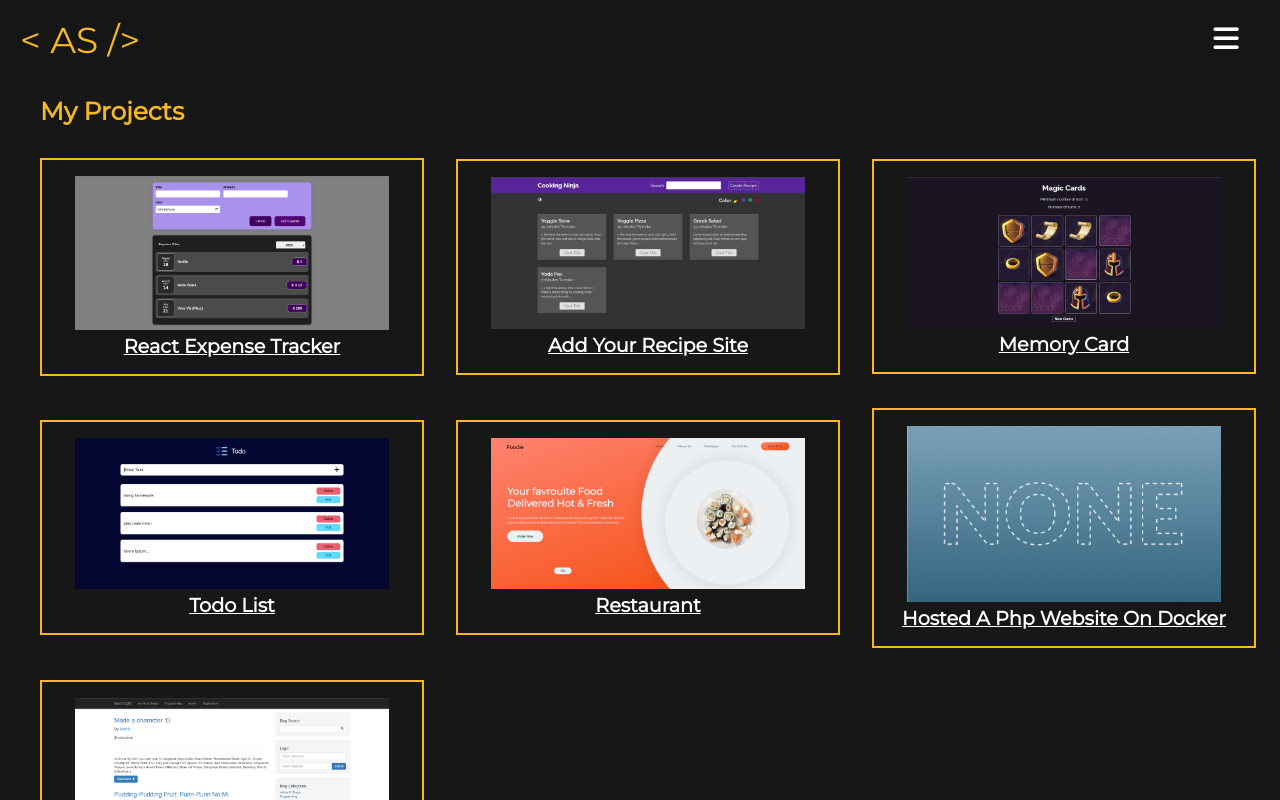
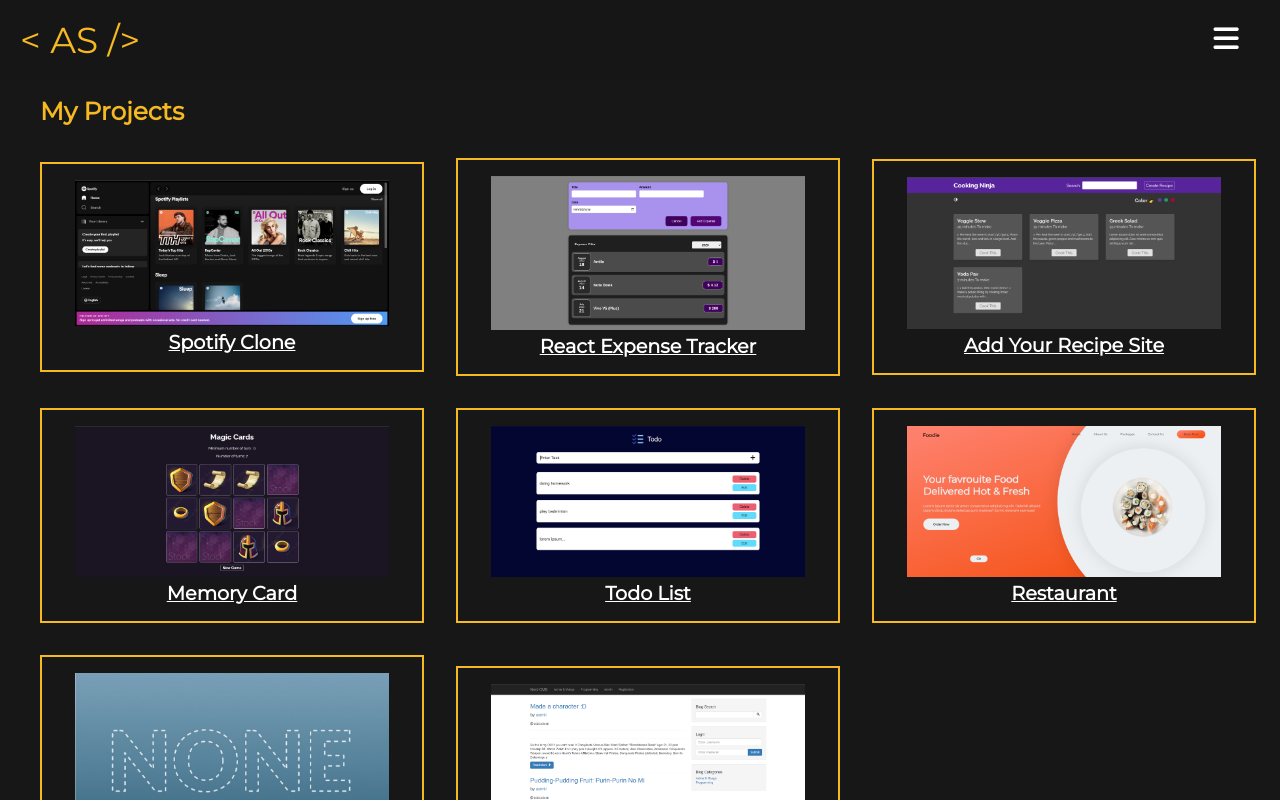
Before and after one commit to Aamir041/portfolio-webiste, a React (Vite) app: page /projects in a window 1280 px wide. Shown: the top 800 px of the page. Built offline with nearby package versions, Linux system fonts and the light colour scheme.

Commit message:
Spotify Clone Added

```diff
--- a/src/components/Projects/Projects.jsx
+++ b/src/components/Projects/Projects.jsx
@@ -6,10 +6,17 @@ import memoryCardGameImg from "../../assets/projectsImg/memory-card-game/img.png
 import todoImg from "../../assets/projectsImg/todo/img.png";
 import restaurantImg from "../../assets/projectsImg/restaurant-homepage/img.png";
 import cmsImg from "../../assets/projectsImg/nerd-cms/img.png"
+import spotifyImg from "../../assets/projectsImg/spotify-clone/img.png"
 
 const Projects = () => {
 
     const projects = [
+        {
+            projectName: "Spotify Clone",
+            img:spotifyImg,
+            link:"https://github.com/Aamir041/spotify-clone",
+            skills:["ReactJS","ExpressJS","Passport","Json Web Token"]
+        },
         {
             projectName: "React Expense Tracker",
             img:exprenseTrackerImg,
@@ -51,7 +58,7 @@ const Projects = () => {
             img:cmsImg,
             link:"https://github.com/Aamir041/Nerd-CMS",
             skills:["Linux","Docker","YAML"]
-        },
+        }
     ]
 
     return (
```
Also changed, not shown: src/assets/projectsImg/spotify-clone/img.png (added).
